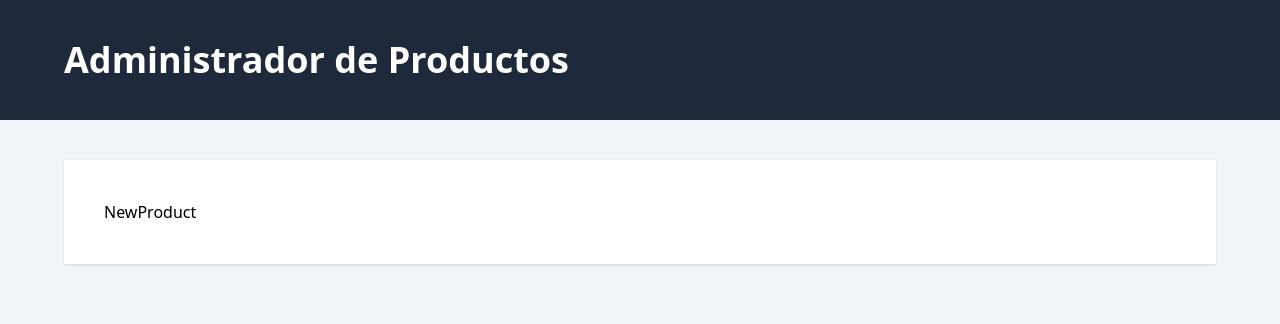
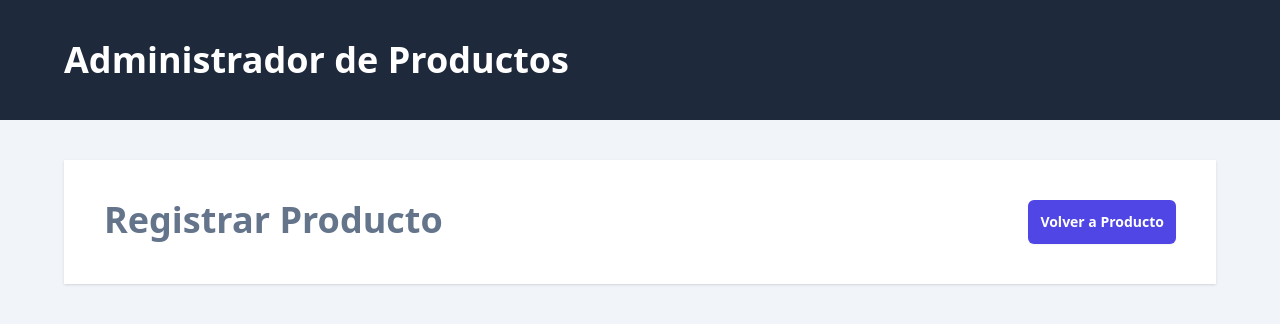
Before and after one commit to JoseIgnacioTapia/client-products-manager, a React (Vite) app: page /productos/nuevo in a window 1280 px wide. Shown: the top 324 px of the page. Built offline with nearby package versions, Linux system fonts and the light colour scheme.

Commit message:
Routing between the different pages

```diff
--- a/src/views/NewProduct.tsx
+++ b/src/views/NewProduct.tsx
@@ -1,5 +1,21 @@
+import { Link } from "react-router-dom";
+
 function NewProduct() {
-  return <div>NewProduct</div>;
+  return (
+    <>
+      <div className="flex justify-between">
+        <h2 className="text-4xl font-black text-slate-500">
+          Registrar Producto
+        </h2>
+        <Link
+          to="/"
+          className="rounded-md bg-indigo-600 p-3 text-sm font-bold text-white shadow-sm hover:bg-indigo-500"
+        >
+          Volver a Producto
+        </Link>
+      </div>
+    </>
+  );
 }
 
 export default NewProduct;
--- a/src/views/Products.tsx
+++ b/src/views/Products.tsx
@@ -1,5 +1,19 @@
+import { Link } from "react-router-dom";
+
 function Products() {
-  return <div>Products</div>;
+  return (
+    <>
+      <div className="flex justify-between">
+        <h2 className="text-4xl font-black text-slate-500">Productos</h2>
+        <Link
+          to="/productos/nuevo"
+          className="rounded-md bg-indigo-600 p-3 text-sm font-bold text-white shadow-sm hover:bg-indigo-500"
+        >
+          Agregar Producto
+        </Link>
+      </div>
+    </>
+  );
 }
 
 export default Products;
```
